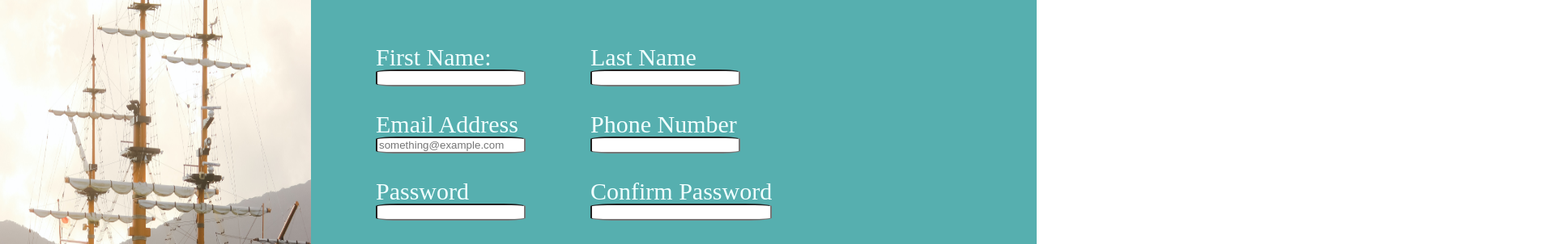
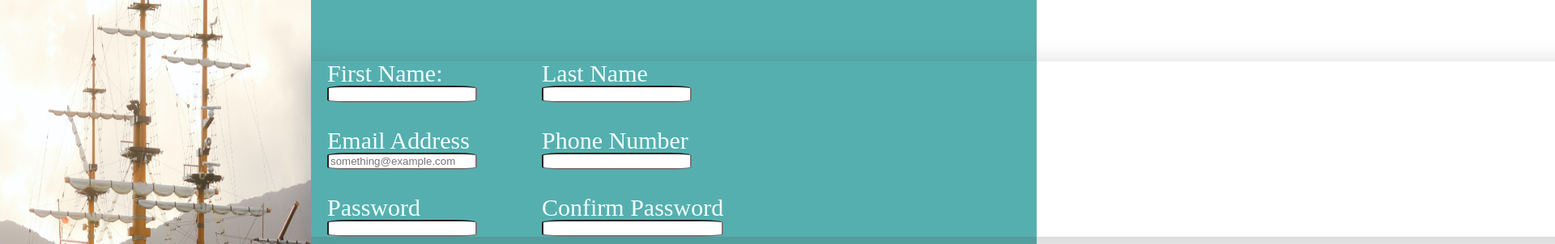
Before and after one commit to onesadpanda19/sign-up-form, a plain HTML site: page index.html in a window 1280 px wide. Shown: the part 224-526 px from the top of the page at 81% size, 1920 px wide, since content can reach past the window. Drawn offline with Linux system fonts and the light colour scheme.

Commit message:
add box shadow to middle

```diff
--- a/index.html
+++ b/index.html
@@ -9,13 +9,15 @@
 </head>
 <body>
     <div class="container1">
-        <div><id class="header"></id>
+        <div class="picture">
+            <id class="header"></id>
             <div class="logo"><img src="/images/odin-lined (1).png">Odin</div>
         </div>
         <div class="container2">
                 <p>This is not a real online service! You know you need something like this in your life to realize your deepest dreams. Sign up <em>now</em> to get started.</p>
                 <p2>You <em>know</em> you want to. </p2>
                 <form>
+                    <div class="shadow">
                     <div class="container3">
                         <fieldset action="" method="post">
                             <label for="Fist_Name">First Name:</label>
@@ -46,6 +48,7 @@
                             <input type="password" name="confirm" id="Confirm_Password">
                         </fieldset>
                     </div>
+                    </div>
             <div class="container4">
                 <fieldset action="" method="post">
                     <label for="create_account"></label>
--- a/styles.css
+++ b/styles.css
@@ -56,6 +56,7 @@ body {
 }
 
 .container1 {
+    width: 100%;
     height:55rem;
     display:flex;
     flex-direction: row;
@@ -67,8 +68,12 @@ body {
     background-color: rgb(86, 175, 175);
 }
 
+.picture {
+    flex: 1 0 30%
+}
+
 .logo {
-    width: 30vw;
+
     height: 7rem;
     text-align: center;
     margin-top: 5rem;
@@ -85,7 +90,7 @@ display:flex;
 flex-direction: column;
 flex-wrap: nowrap;
 margin-top: 10rem;
-margin: 5rem;
+
 font-size: 30px;
 
 }
@@ -104,7 +109,6 @@ font-size: 30px;
     justify-content: left;
     margin-bottom: 2rem;
     gap: 5rem;
-
 }
 
 .container4 {
@@ -145,3 +149,10 @@ input {
  img {
     height: 7rem;
  }
+
+ .shadow {
+    width: 200rem;
+    box-shadow: 0px 10px 25px 10px rgba(77, 74, 74, .2);
+    padding-left: 20px;
+s
+ }
```
Lines whose indentation alone changed are shown as unchanged.
